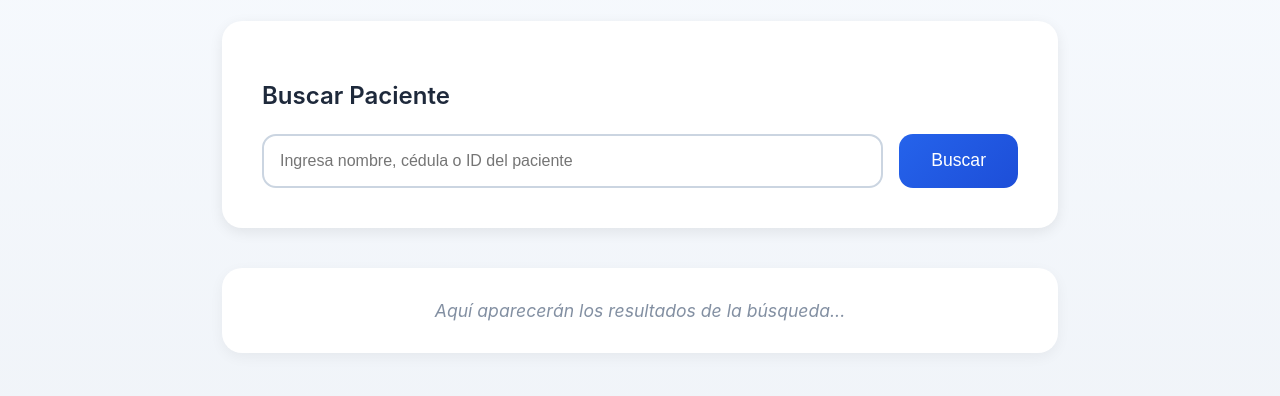
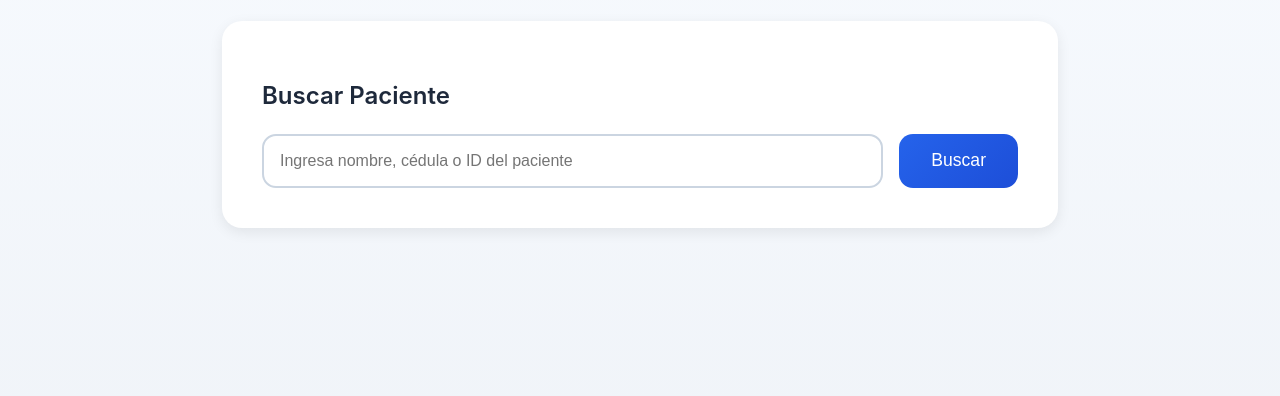
Before and after one commit to SyroNova/PI3, a website: page web/public/consultar.html in a window 1280 px wide. Shown: the part 204-600 px from the top of the page. Drawn offline with Linux system fonts and the light colour scheme.

Commit message:
Update consultar.html

```diff
--- a/web/public/consultar.html
+++ b/web/public/consultar.html
@@ -51,11 +51,6 @@
       </form>
     </section>
 
-    <!-- Resultados (puedes dejar esto para cuando conectes el backend) -->
-    <section class="results">
-      <p class="results-placeholder">Aquí aparecerán los resultados de la búsqueda...</p>
-    </section>
-
   </main>
 
   <script>
```
